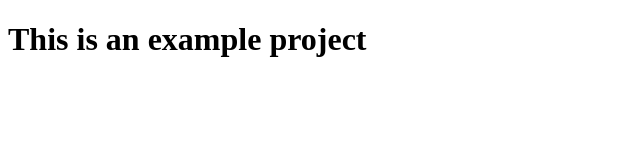
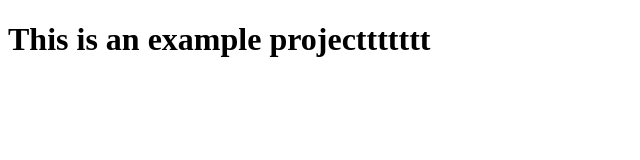
Before and after one commit to RuslanMelny/my-first-project, a plain HTML site: page index.html in a window 1280 px wide. Shown: the whole page, without its empty margins (0-640 px from the left). Drawn offline with Linux system fonts and the light colour scheme.

Commit message:
add index file

```diff
--- a/index.html
+++ b/index.html
@@ -6,6 +6,6 @@
     <title>Document</title>
 </head>
 <body>
-    <h1>This is an example project</h1>
+    <h1>This is an example projecttttttt</h1>
 </body>
 </html>
```
